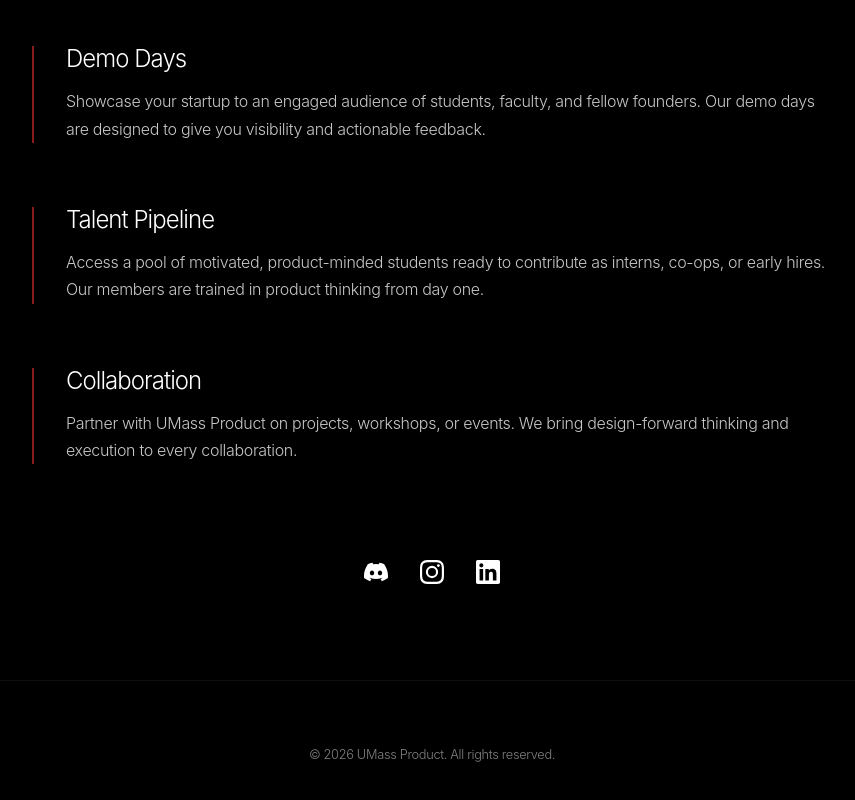
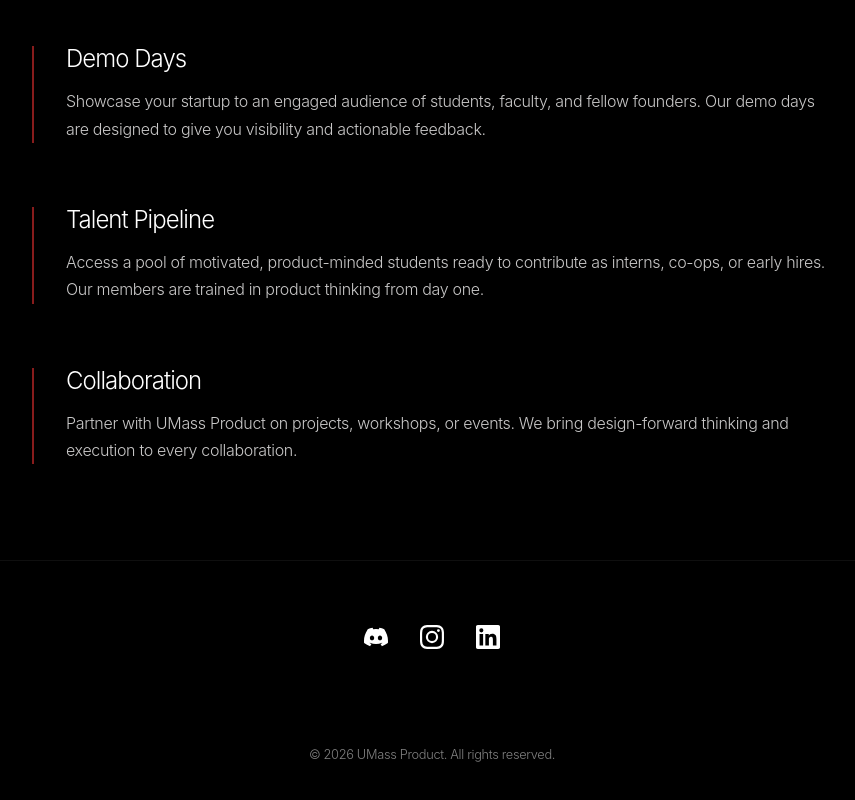
Before and after one commit to umassproduct/umassproduct.github.io, a React (Vite) app: page /#/founders in a window 1280 px wide. Shown: the part 559-1359 px from the top of the page, without its empty margins (208-1063 px from the left). Built offline with nearby package versions, Linux system fonts and the light colour scheme.

Commit message:
trigger deploy

```diff
--- a/src/components/Footer/Footer.jsx
+++ b/src/components/Footer/Footer.jsx
@@ -1,9 +1,19 @@
+import { useLocation } from 'react-router-dom'
+import SocialLinks from '../SocialLinks/SocialLinks'
 import './Footer.css'
 
 export default function Footer() {
+  const location = useLocation()
+  const showSocials = location.pathname !== '/'
+
   return (
     <footer className="footer">
       <div className="footer__inner">
+        {showSocials && (
+          <div style={{ marginBottom: 'var(--space-lg)' }}>
+            <SocialLinks />
+          </div>
+        )}
         <p className="footer__copy">
           &copy; {new Date().getFullYear()} UMass Product. All rights reserved.
         </p>
--- a/src/pages/ForFounders/ForFounders.jsx
+++ b/src/pages/ForFounders/ForFounders.jsx
@@ -1,6 +1,5 @@
 import SectionHeadline from '../../components/SectionHeadline/SectionHeadline'
 import ScrollFadeIn from '../../components/ScrollFadeIn/ScrollFadeIn'
-import SocialLinks from '../../components/SocialLinks/SocialLinks'
 import founderSections from '../../data/forFounders'
 import './ForFounders.css'
 
@@ -28,10 +27,6 @@
           </ScrollFadeIn>
         ))}
       </div>
-
-      <ScrollFadeIn>
-        <div style={{ marginTop: 'var(--space-xl)' }}><SocialLinks /></div>
-      </ScrollFadeIn>
     </div>
   )
 }
--- a/src/pages/ForStudents/ForStudents.jsx
+++ b/src/pages/ForStudents/ForStudents.jsx
@@ -1,7 +1,6 @@
 import SectionHeadline from '../../components/SectionHeadline/SectionHeadline'
 import GlassCard from '../../components/GlassCard/GlassCard'
 import ScrollFadeIn from '../../components/ScrollFadeIn/ScrollFadeIn'
-import SocialLinks from '../../components/SocialLinks/SocialLinks'
 import studentSections from '../../data/forStudents'
 import './ForStudents.css'
 
@@ -29,10 +28,6 @@
           </ScrollFadeIn>
         ))}
       </div>
-
-      <ScrollFadeIn>
-        <div style={{ marginTop: 'var(--space-xl)' }}><SocialLinks /></div>
-      </ScrollFadeIn>
     </div>
   )
 }
--- a/src/pages/Showcase/Showcase.jsx
+++ b/src/pages/Showcase/Showcase.jsx
@@ -1,7 +1,6 @@
 import SectionHeadline from '../../components/SectionHeadline/SectionHeadline'
 import ShowcaseCard from '../../components/ShowcaseCard/ShowcaseCard'
 import ScrollFadeIn from '../../components/ScrollFadeIn/ScrollFadeIn'
-import SocialLinks from '../../components/SocialLinks/SocialLinks'
 import showcaseItems from '../../data/showcase'
 import './Showcase.css'
 
@@ -23,10 +22,6 @@
           </ScrollFadeIn>
         ))}
       </div>
-
-      <ScrollFadeIn>
-        <div style={{ marginTop: 'var(--space-xl)' }}><SocialLinks /></div>
-      </ScrollFadeIn>
     </div>
   )
 }
--- a/src/pages/WhoWeAre/WhoWeAre.jsx
+++ b/src/pages/WhoWeAre/WhoWeAre.jsx
@@ -1,7 +1,6 @@
 import SectionHeadline from '../../components/SectionHeadline/SectionHeadline'
 import RedBubble from '../../components/RedBubble/RedBubble'
 import ScrollFadeIn from '../../components/ScrollFadeIn/ScrollFadeIn'
-import SocialLinks from '../../components/SocialLinks/SocialLinks'
 import './WhoWeAre.css'
 
 const sections = [
@@ -56,10 +55,6 @@
           ))}
         </div>
       </div>
-
-      <ScrollFadeIn>
-        <div style={{ marginTop: 'var(--space-xl)' }}><SocialLinks /></div>
-      </ScrollFadeIn>
     </div>
   )
 }
```
